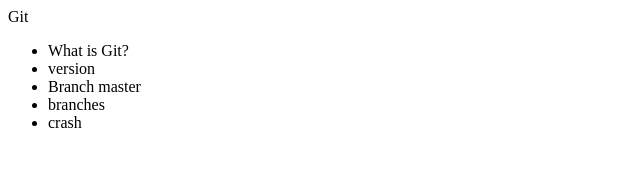
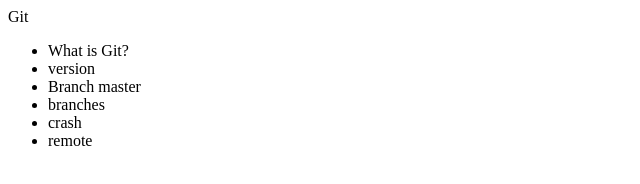
Before and after one commit to seoaro/opentutorials_git_seoaro, a plain HTML site: page index.html in a window 1280 px wide. Shown: the full height of the page, 0-640 px from the left. Drawn offline with Linux system fonts and the light colour scheme.

Commit message:
remote added

```diff
--- a/index.html
+++ b/index.html
@@ -14,6 +14,7 @@
             <li>Branch master</li>
             <li>branches</li>
             <li>crash</li>
+            <li>remote</li>
         </ul>
     </body>
 </html>
```
